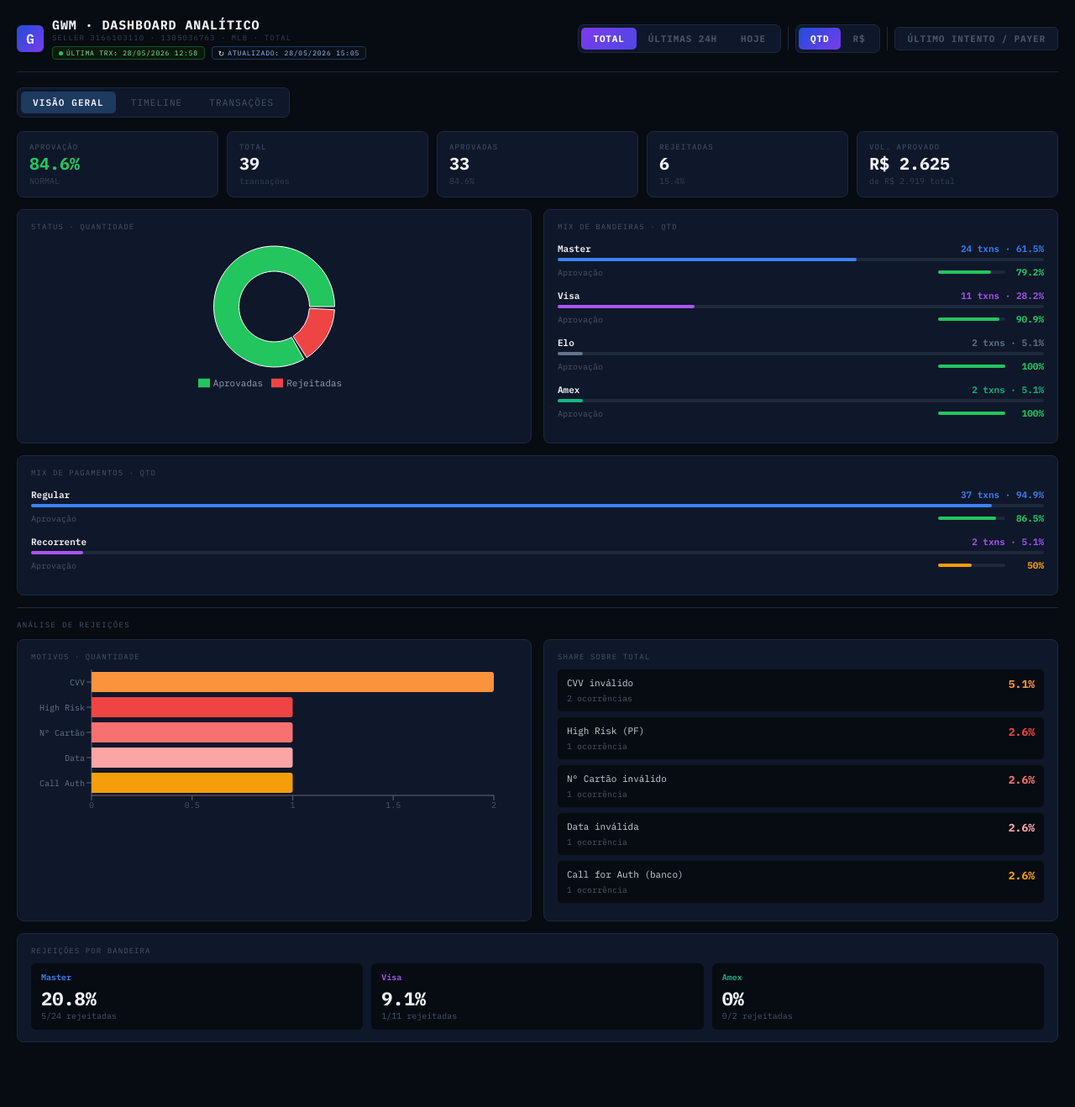
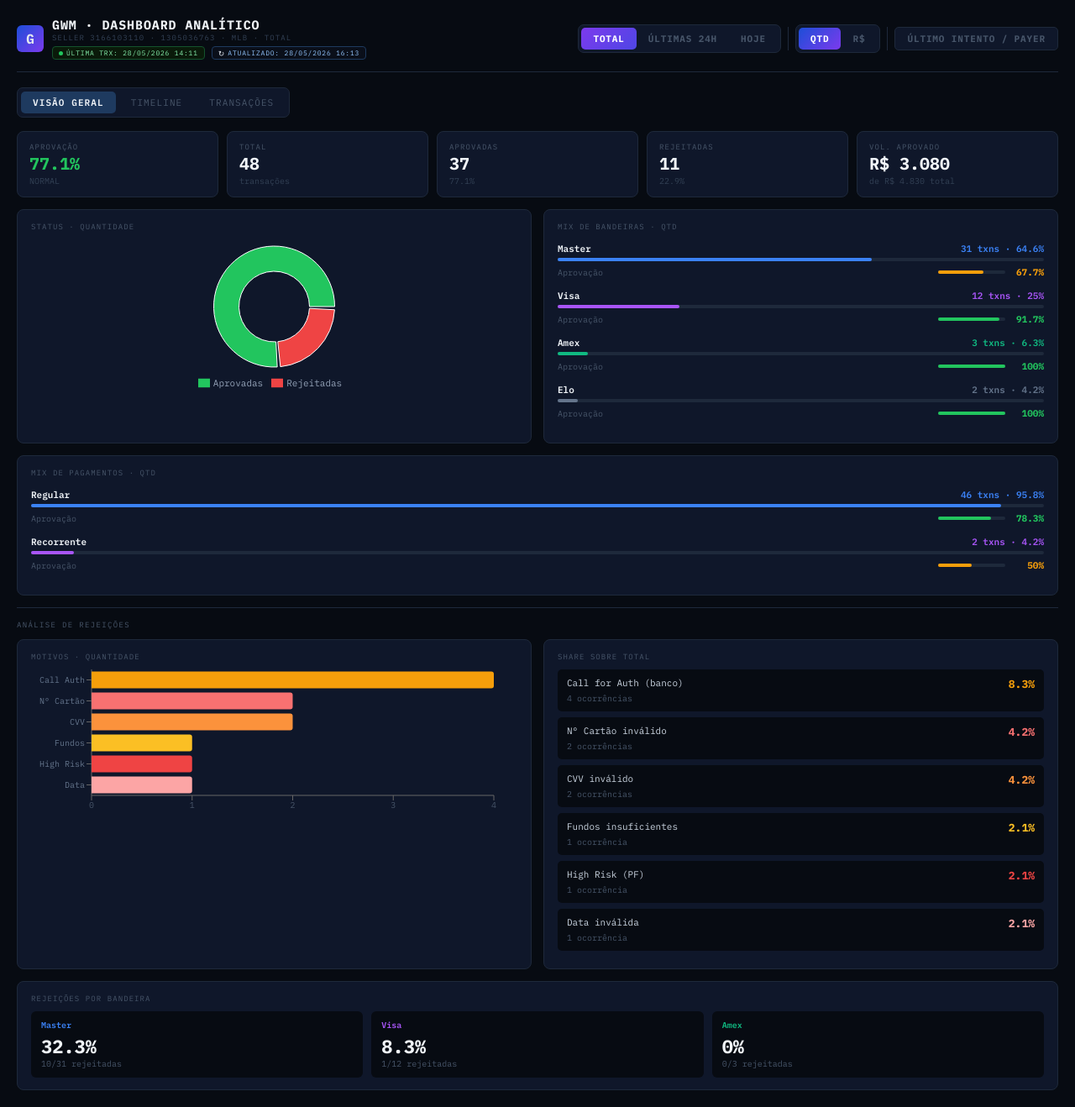
Before and after one commit to lucasmartinelli-code/gwm-dashboard, a React (Create React App) app: page / in a window 1280 px wide. Shown: the whole page at 84% size. Before the commit the page ends 1261 px from the top, so only its background shows below. Built offline with nearby package versions, Linux system fonts and the light colour scheme.

Commit message:
data: auto-update NRT 2026-05-28 16:13

```diff
--- a/src/GWMDashboard.jsx
+++ b/src/GWMDashboard.jsx
@@ -2,6 +2,15 @@ import { useState, useMemo } from "react";
 import { BarChart, Bar, XAxis, YAxis, Tooltip, ResponsiveContainer, Cell, PieChart, Pie, Legend, ComposedChart, Line } from "recharts";
 
 const RAW = [
+  { id:"161399090530", payerId:"1578673957", collectorId:"3166103110", date:"28/05/2026 14:11", status:"approved", detail:"accredited", amount:35, method:"master", op:"regular_payment" },
+  { id:"161399090102", payerId:"1613782211", collectorId:"3166103110", date:"28/05/2026 14:06", status:"approved", detail:"accredited", amount:350, method:"master", op:"regular_payment" },
+  { id:"160600922097", payerId:"1733365393", collectorId:"3166103110", date:"28/05/2026 13:29", status:"approved", detail:"accredited", amount:35, method:"amex", op:"regular_payment" },
+  { id:"161393840326", payerId:"1758485016", collectorId:"3166103110", date:"28/05/2026 13:29", status:"rejected", detail:"cc_rejected_call_for_authorize", amount:350, method:"master", op:"regular_payment" },
+  { id:"160600706003", payerId:"1758485016", collectorId:"3166103110", date:"28/05/2026 13:26", status:"rejected", detail:"cc_rejected_call_for_authorize", amount:350, method:"master", op:"regular_payment" },
+  { id:"160600755457", payerId:"1466394524", collectorId:"3166103110", date:"28/05/2026 13:21", status:"rejected", detail:"cc_rejected_bad_filled_card_number", amount:56, method:"master", op:"regular_payment" },
+  { id:"160601822755", payerId:"1758485016", collectorId:"3166103110", date:"28/05/2026 13:20", status:"rejected", detail:"cc_rejected_call_for_authorize", amount:350, method:"master", op:"regular_payment" },
+  { id:"160601822611", payerId:"1684340283", collectorId:"3166103110", date:"28/05/2026 13:19", status:"approved", detail:"accredited", amount:35, method:"visa", op:"regular_payment" },
+  { id:"161389161924", payerId:"1758485016", collectorId:"3166103110", date:"28/05/2026 13:15", status:"rejected", detail:"cc_rejected_insufficient_amount", amount:350, method:"master", op:"regular_payment" },
   { id:"161389086542", payerId:"1671122177", collectorId:"3166103110", date:"28/05/2026 12:58", status:"approved", detail:"accredited", amount:35, method:"elo", op:"regular_payment" },
   { id:"161388420860", payerId:"1590281327", collectorId:"3166103110", date:"28/05/2026 12:58", status:"approved", detail:"accredited", amount:56, method:"elo", op:"regular_payment" },
   { id:"161387089476", payerId:"2933025662", collectorId:"3166103110", date:"28/05/2026 12:57", status:"approved", detail:"accredited", amount:56, method:"master", op:"regular_payment" },
@@ -44,7 +53,7 @@ const RAW = [
 ];
 
 const COLLECTOR_ID = "3166103110";
-const LAST_UPDATED = "28/05/2026 15:05";
+const LAST_UPDATED = "28/05/2026 16:13";
 const LAST_TRX     = RAW.length > 0 ? RAW[0].date : "-";
 const METHOD_COLORS = { master:"#3b82f6", visa:"#a855f7", amex:"#10b981" };
 const STATUS_COLORS = { approved:"#22c55e", rejected:"#ef4444", refunded:"#f59e0b" };
```
